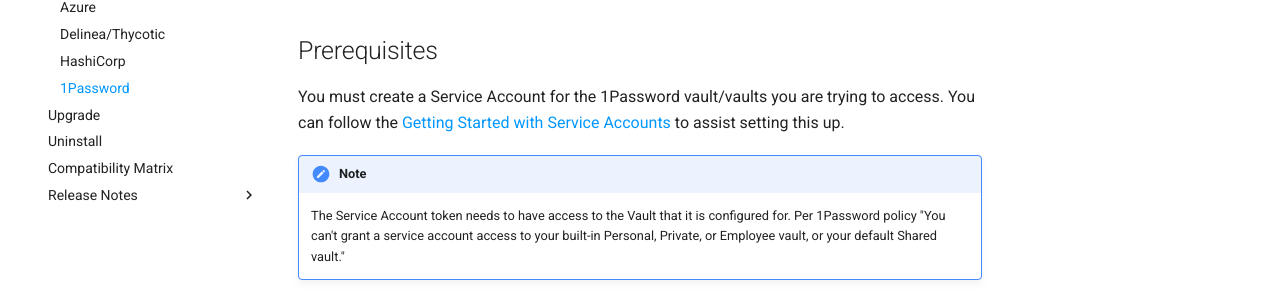
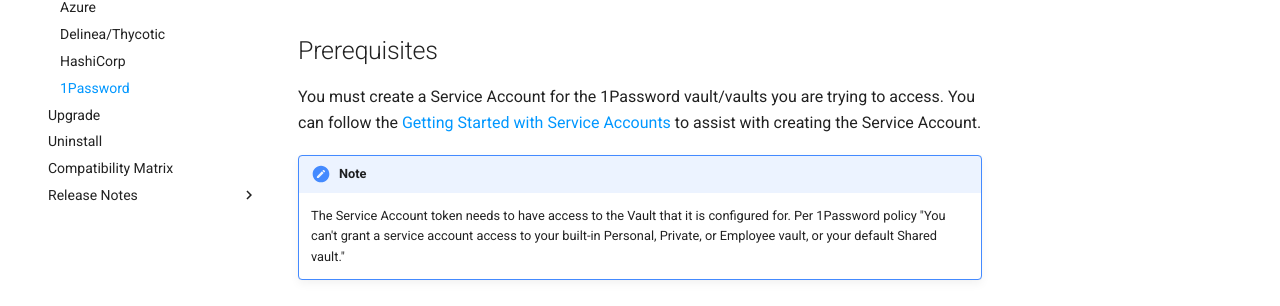
Before and after one commit to nautobot/nautobot-app-secrets-providers, an MkDocs documentation site: the page built from docs/admin/providers/onepassword_setup.md, in a window 1280 px wide and 1372 px high. Shown: the part 276-582 px from the top of the window. Built offline with MkDocs 1.6.1 and Material for MkDocs 9.7.7, drawn with Linux system fonts in a browser that asks for light colours; comment, search, counter and statistics services are not loaded.

Commit message:
Update onepassword_setup.md
Reword

```diff
--- a/docs/admin/providers/onepassword_setup.md
+++ b/docs/admin/providers/onepassword_setup.md
@@ -4,7 +4,7 @@
 
 ## Prerequisites
 
-You must create a Service Account for the 1Password vault/vaults you are trying to access. You can follow the [Getting Started with Service Accounts](https://developer.1password.com/docs/service-accounts/get-started/) to assist setting this up.
+You must create a Service Account for the 1Password vault/vaults you are trying to access. You can follow the [Getting Started with Service Accounts](https://developer.1password.com/docs/service-accounts/get-started/) to assist with creating the Service Account.
 
 !!! note
     The Service Account token needs to have access to the Vault that it is configured for. Per 1Password policy "You can't grant a service account access to your built-in Personal, Private, or Employee vault, or your default Shared vault."
```
